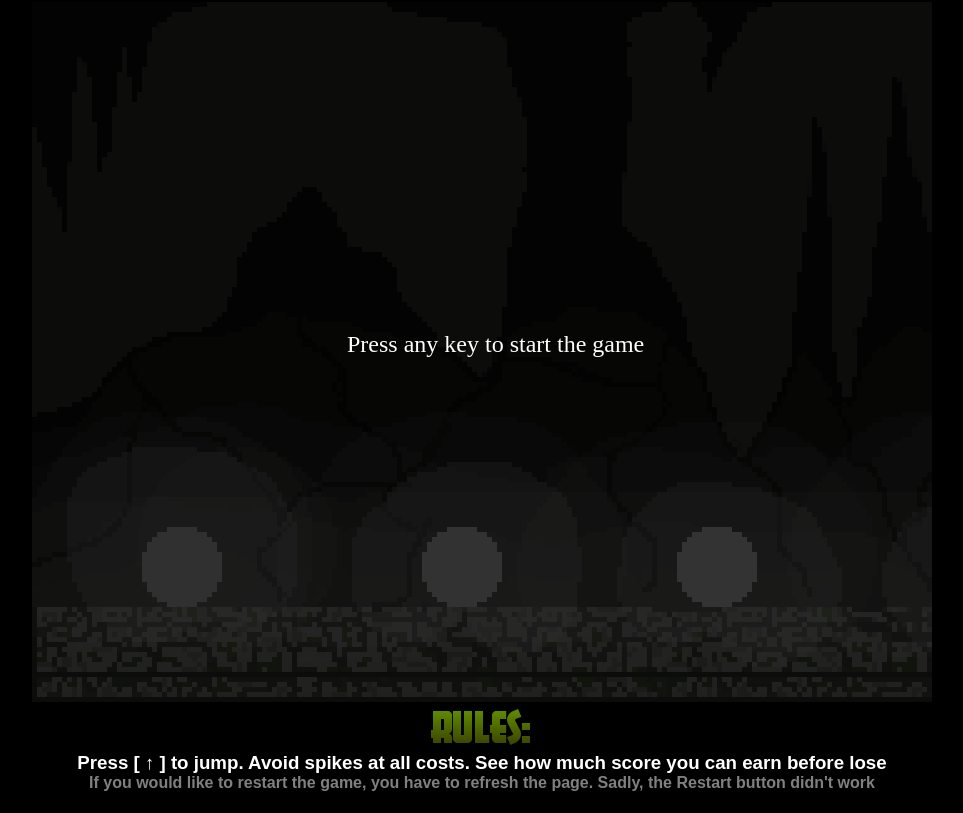
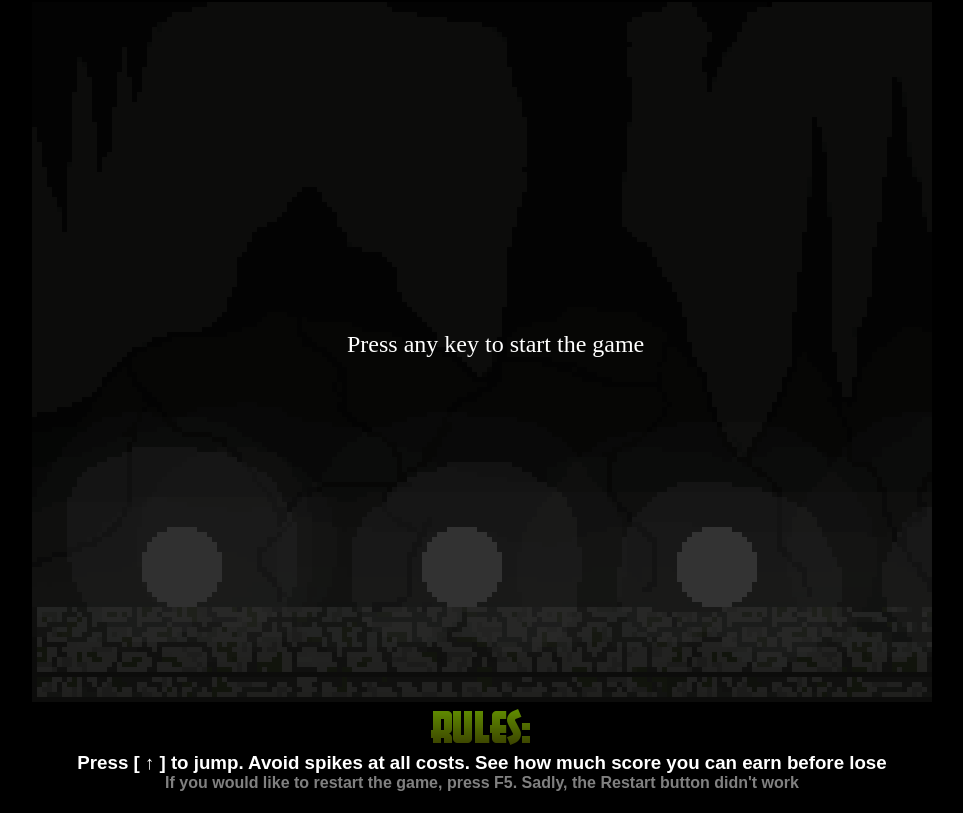
Before and after one commit to Niksdope/BarrelRoll, a plain HTML site: page index.html in a window 1280 px wide. Shown: the part 90-903 px from the top of the page, without its empty margins (158-1121 px from the left). Drawn offline with Linux system fonts and the light colour scheme.

Commit message:
Updated "Rules" text at bottom of page

```diff
--- a/index.html
+++ b/index.html
@@ -16,7 +16,7 @@
 		<div align="center">
 			<img id="rules" src="rules.png" align="center" />
 			<h3> Press [ ↑ ] to jump. Avoid spikes at all costs. See how much score you can earn before lose</h3>
-			<h4> If you would like to restart the game, you have to refresh the page. Sadly, the Restart button didn't work</h4>
+			<h4> If you would like to restart the game, press F5. Sadly, the Restart button didn't work</h4>
 		</div>
 
 	</body>
```
